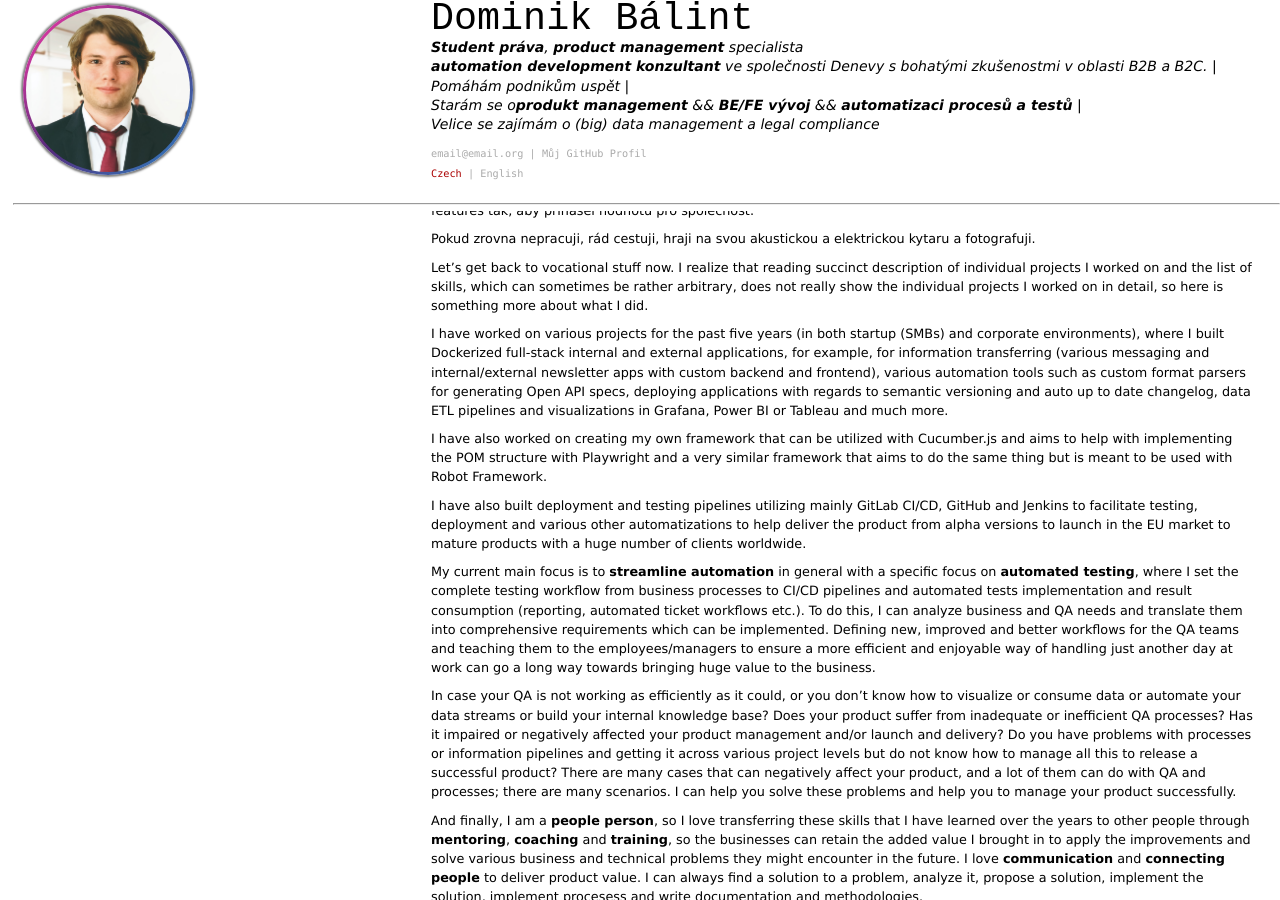
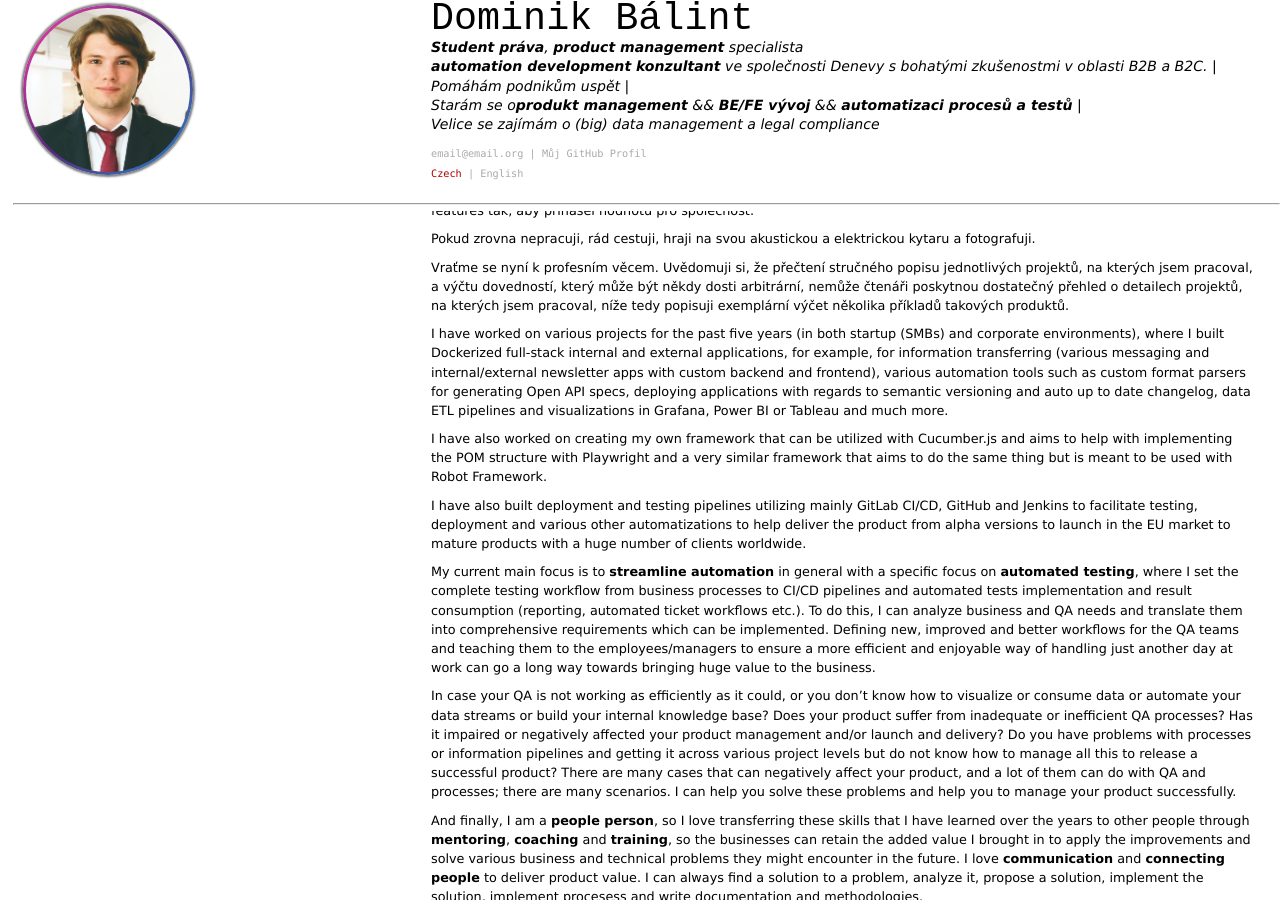
Before and after one commit to Dominik-97/curriculum-vitae, a Jekyll site: the page built from index_cz.md, in a window 1280 px wide and 900 px high, scrolled down 6436 px. Built offline with Jekyll 4.4.1, drawn with Linux system fonts in a browser that asks for light colours.

Commit message:
Translation WIP.

```diff
--- a/index_cz.md
+++ b/index_cz.md
@@ -279,7 +279,7 @@ Pokud zrovna nepomáhám technickým týmům, velmi rád se vrhnu na **bussineso
 
 Pokud zrovna nepracuji, rád cestuji, hraji na svou akustickou a elektrickou kytaru a fotografuji. <br>
 
-Let's get back to vocational stuff now. I realize that reading succinct description of individual projects I worked on and the list of skills, which can sometimes be rather arbitrary, does not really show the individual projects I worked on in detail, so here is something more about what I did. <br>
+Vraťme se nyní k profesním věcem. Uvědomuji si, že přečtení stručného popisu jednotlivých projektů, na kterých jsem pracoval, a výčtu dovedností, který může být někdy dosti arbitrární, nemůže čtenáři poskytnou dostatečný přehled o detailech projektů, na kterých jsem pracoval, níže tedy popisuji exemplární výčet několika příkladů takových produktů. <br>
 
 I have worked on various projects for the past five years (in both startup (SMBs) and corporate environments), where I built Dockerized full-stack internal and external applications, for example, for information transferring (various messaging and internal/external newsletter apps with custom backend and frontend), various automation tools such as custom format parsers for generating Open API specs, deploying applications with regards to semantic versioning and auto up to date changelog, data ETL pipelines and visualizations in Grafana, Power BI or Tableau and much more. <br>
 
```
